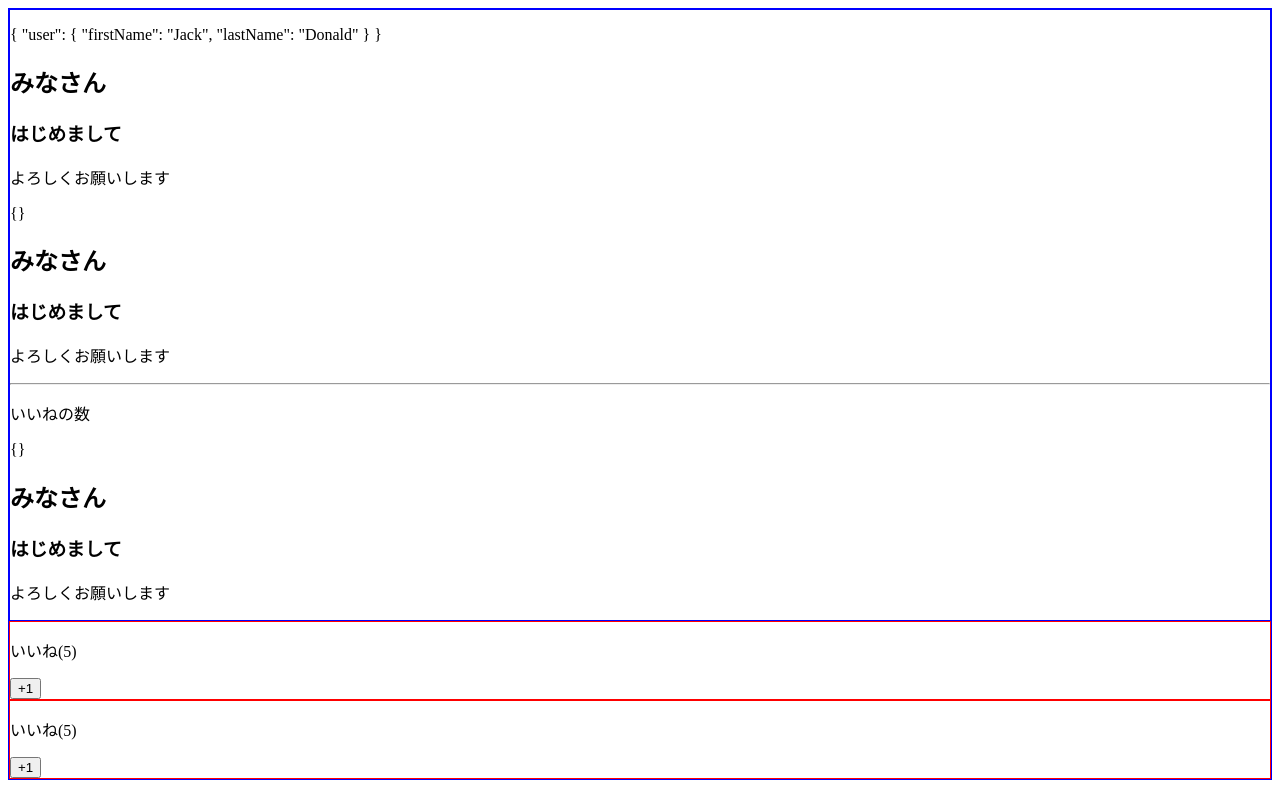
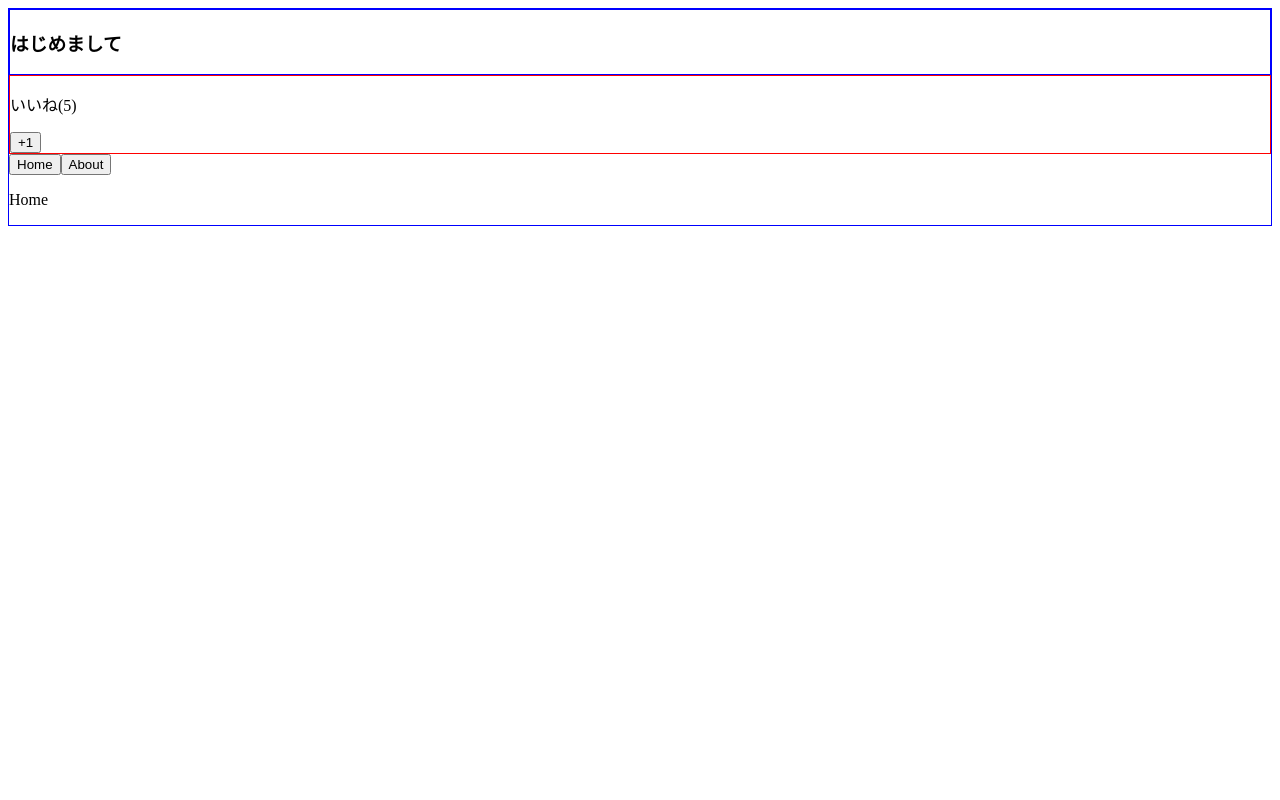
Before and after one commit to U-MA-dev/vue-js-complete-guide, a Vue app: page / in a window 1280 px wide. Built offline with nearby package versions, Linux system fonts and the light colour scheme.

Commit message:
use dynamic components

```diff
--- a/src/App.vue
+++ b/src/App.vue
@@ -1,27 +1,33 @@
 <template>
   <div>
-    <LikeHeader v-slot="slotProps">
-      <p>{{ slotProps }}</p>
-      <h2>みなさん</h2>
+    <LikeHeader>
       <h3>はじめまして</h3>
-      <p>よろしくお願いします</p>
     </LikeHeader>
     <LikeNumber :total-number="number" @my-click="incrementNumber"></LikeNumber>
-    <LikeNumber :total-number="number"></LikeNumber>
+    <button @click="currentComponent = 'Home'">Home</button>
+    <button @click="currentComponent = 'About'">About</button>
+    <!-- <Home v-if="currentComponent === 'Home'"></Home>
+    <About v-else-if="currentComponent === 'About'"></About> -->
+    <component :is="currentComponent"></component>
   </div>
 </template>
 
 <script>
 import LikeHeader from "./components/LikeHeader.vue";
+import About from "./components/About.vue";
+import Home from "./components/Home.vue";
 
 export default {
   data: function() {
     return {
       number: 10,
+      currentComponent: "Home",
     };
   },
   components: {
     LikeHeader: LikeHeader,
+    Home: Home,
+    About: About,
   },
   methods: {
     incrementNumber: function(event) {
--- /dev/null
+++ b/src/components/About.vue
@@ -0,0 +1,3 @@
+<template>
+  <p>About</p>
+</template>
--- /dev/null
+++ b/src/components/Home.vue
@@ -0,0 +1,3 @@
+<template>
+  <p>Home</p>
+</template>
--- a/src/components/LikeHeader.vue
+++ b/src/components/LikeHeader.vue
@@ -1,9 +1,5 @@
 <template>
   <div>
-    <slot :user="user"> </slot>
-    <slot></slot>
-    <hr />
-    <p>いいねの数</p>
     <slot></slot>
   </div>
 </template>
```
